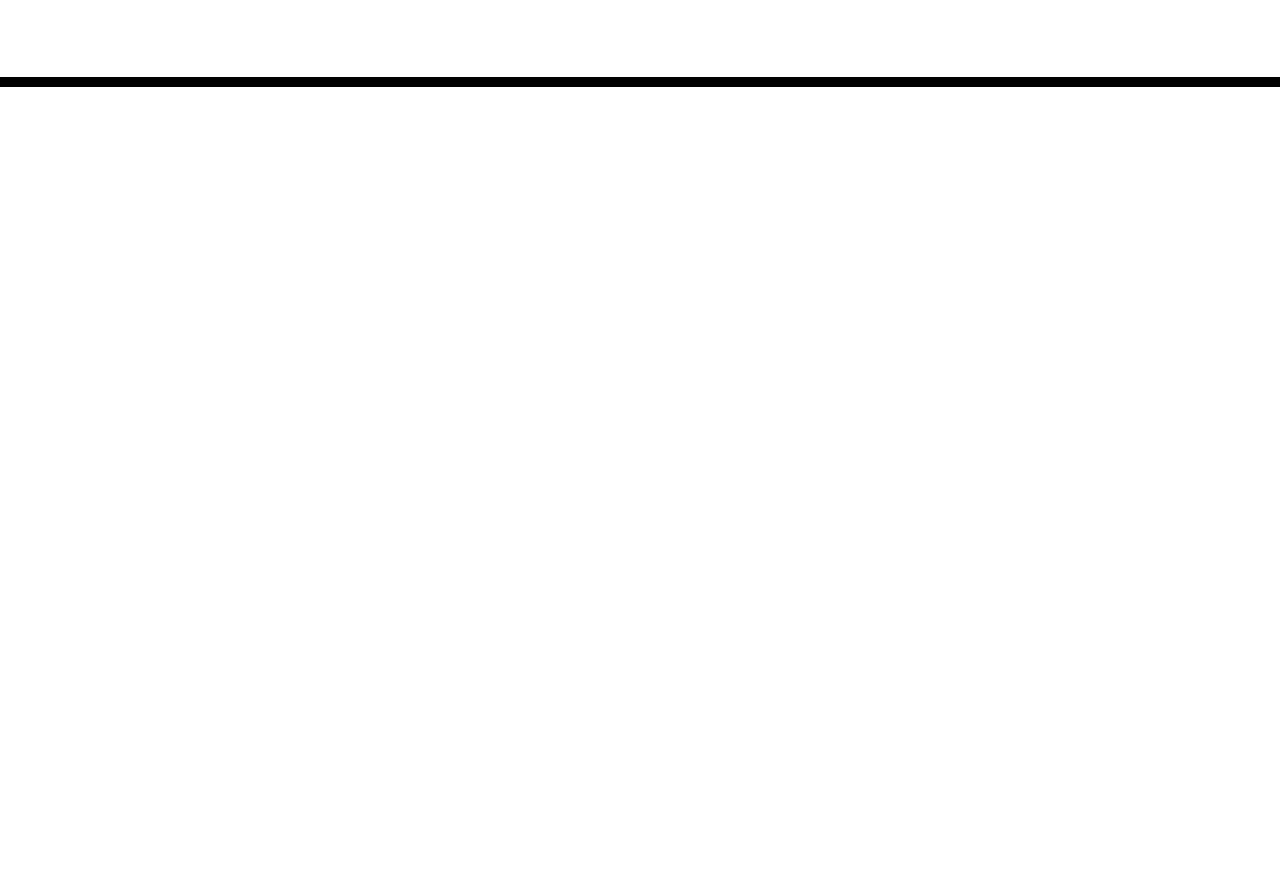
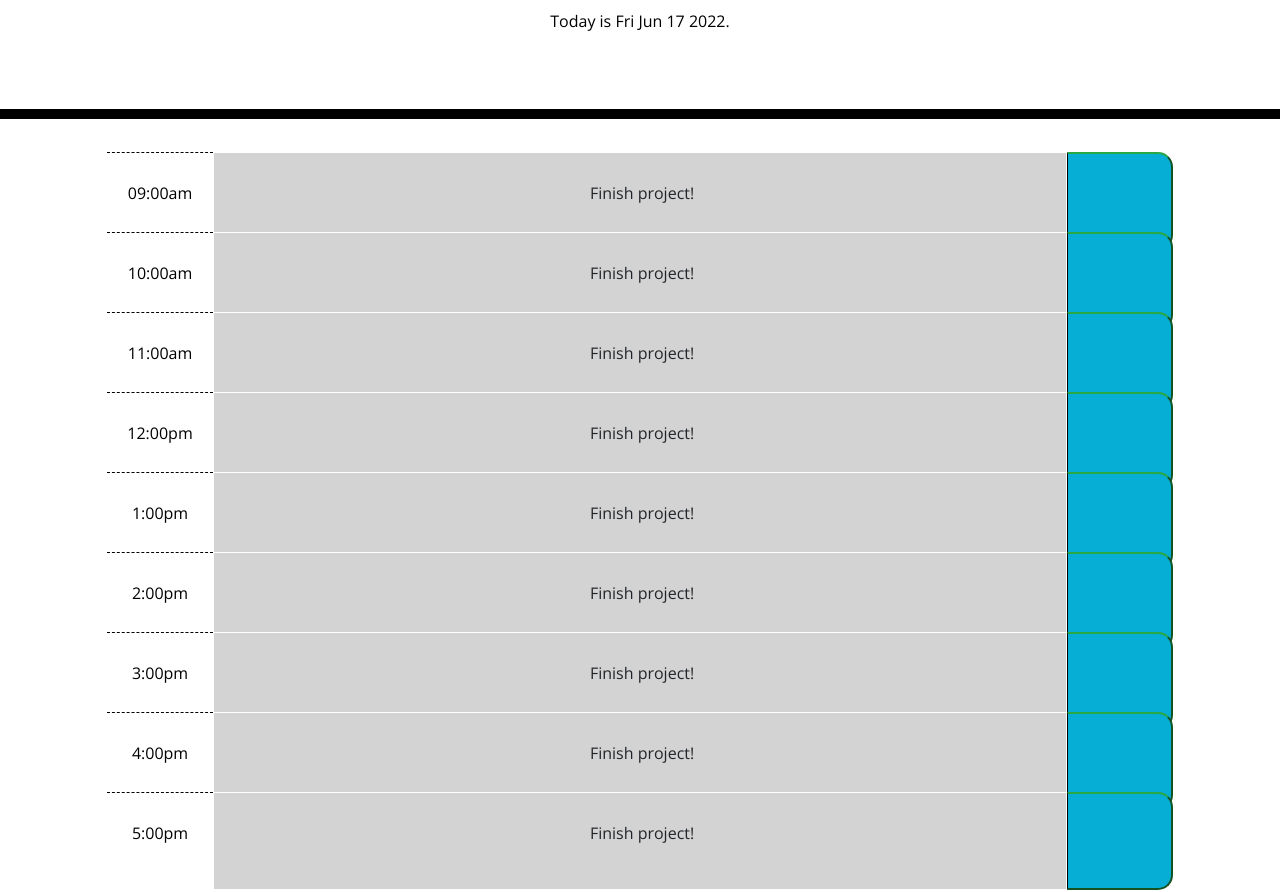
Before and after one commit to clairecashmore17/super-disco, a plain HTML site: page index.html in a window 1280 px wide. Shown: the part 181-1073 px from the top of the page. Before the commit the page ends 800 px from the top, so only its background shows below. Drawn offline with nearby package versions, Linux system fonts and the light colour scheme; files that its build step writes are made by us from their sources; a web font is replaced by a local one.

Commit message:
main html contents added

```diff
--- a/assets/css/style.css
+++ b/assets/css/style.css
@@ -23,6 +23,7 @@ body {
 
   .description{
     white-space: pre-wrap;
+    background-color: #d3d3d3;
   }
 
   .time-block{
--- a/assets/js/script.js
+++ b/assets/js/script.js
@@ -0,0 +1,4 @@
+// Get today's date and display on the front
+var dateToday = new Date();
+
+document.getElementById("date-time").innerHTML=dateToday.toDateString();
--- a/index.html
+++ b/index.html
@@ -8,6 +8,8 @@
       rel="stylesheet"
       href="https://stackpath.bootstrapcdn.com/bootstrap/4.3.1/css/bootstrap.min.css"
     />
+
+    <link rel="stylesheet" href="https://cdnjs.cloudflare.com/ajax/libs/jqueryui/1.12.1/themes/base/jquery-ui.min.css">
     <link
       rel="stylesheet"
       href="https://use.fontawesome.com/releases/v5.8.1/css/all.css"
@@ -18,7 +20,8 @@
       href="https://fonts.googleapis.com/css?family=Open+Sans&display=swap"
       rel="stylesheet"
     />
-    <link rel="stylesheet" href="style.css" />
+    <link rel="stylesheet" href="https://cdnjs.cloudflare.com/ajax/libs/open-iconic/1.1.1/font/css/open-iconic-bootstrap.min.css" />
+    <link rel="stylesheet" href="./assets/css/style.css" />
     <title>Work Day Scheduler</title>
   </head>
 
@@ -26,13 +29,113 @@
     <header class="jumbotron">
       <h1 class="display-3">Work Day Scheduler</h1>
       <p class="lead">A simple calendar app for scheduling your work day</p>
+      <p class="current-date">Today is <span id="date-time"></span>.</p>
       <p id="currentDay" class="lead"></p>
     </header>
-    <div class="container">
-      <!-- Timeblocks go here -->
+    <div class="container col-12">
+      <!-- Time block for 9am -->
+      <section class="time-block row justify-content-md-center">
+        <div class="hour col-1 ">
+            <p>09:00am</p>
+        </div>
+        <div class="description border border-white col-8 ">
+            <p> Finish project!</p>
+        </div>
+        <button id="save-task" class = "col-1 saveBtn btn-block btn-success "><span class="oi oi-lock-locked"></span></button>
+      </section>
+
+            <!-- Time block for 10am -->
+      <section class="time-block row justify-content-md-center">
+        <div class="hour col-1 ">
+            <p>10:00am</p>
+        </div>
+        <div class="description border border-white col-8 ">
+            <p> Finish project!</p>
+        </div>
+        <button id="save-task" class = "col-1 saveBtn btn-block btn-success "><span class="oi oi-lock-locked"></span></button>
+      </section>
+
+      <!-- Time block for 11am -->
+      <section class="time-block row justify-content-md-center">
+        <div class="hour col-1 ">
+            <p>11:00am</p>
+        </div>
+        <div class="description border border-white col-8 ">
+            <p> Finish project!</p>
+        </div>
+        <button id="save-task" class = "col-1 saveBtn btn-block btn-success "><span class="oi oi-lock-locked"></span></button>
+      </section>
+
+            <!-- Time block for 12pm -->
+      <section class="time-block row justify-content-md-center">
+        <div class="hour col-1 ">
+            <p>12:00pm</p>
+        </div>
+        <div class="description border border-white col-8 ">
+            <p> Finish project!</p>
+        </div>
+        <button id="save-task" class = "col-1 saveBtn btn-block btn-success "><span class="oi oi-lock-locked"></span></button>
+      </section>
+
+            <!-- Time block for 1pm -->
+      <section class="time-block row justify-content-md-center">
+        <div class="hour col-1 ">
+            <p>1:00pm</p>
+        </div>
+        <div class="description border border-white col-8 ">
+            <p> Finish project!</p>
+        </div>
+        <button id="save-task" class = "col-1 saveBtn btn-block btn-success "><span class="oi oi-lock-locked"></span></button>
+      </section>
+
+        <!-- Time block for 2pm -->
+      <section class="time-block row justify-content-md-center">
+        <div class="hour col-1 ">
+            <p>2:00pm</p>
+        </div>
+        <div class="description border border-white col-8 ">
+            <p> Finish project!</p>
+        </div>
+        <button id="save-task" class = "col-1 saveBtn btn-block btn-success "><span class="oi oi-lock-locked"></span></button>
+      </section>
+
+     <!-- Time block for 3pm -->
+      <section class="time-block row justify-content-md-center">
+        <div class="hour col-1 ">
+            <p>3:00pm</p>
+        </div>
+        <div class="description border border-white col-8 ">
+            <p> Finish project!</p>
+        </div>
+        <button id="save-task" class = "col-1 saveBtn btn-block btn-success "><span class="oi oi-lock-locked"></span></button>
+      </section>
+
+
+        <!-- Time block for 4pm -->
+      <section class="time-block row justify-content-md-center">
+        <div class="hour col-1 ">
+            <p>4:00pm</p>
+        </div>
+        <div class="description border border-white col-8 ">
+            <p> Finish project!</p>
+        </div>
+        <button id="save-task" class = "col-1 saveBtn btn-block btn-success "><span class="oi oi-lock-locked"></span></button>
+      </section>
+
+        <!-- Time block for 5pm -->
+      <section class="time-block row justify-content-md-center">
+        <div class="hour col-1 ">
+            <p>5:00pm</p>
+        </div>
+        <div class="description border border-white col-8 ">
+            <p> Finish project!</p>
+        </div>
+        <button id="save-task" class = "col-1 saveBtn btn-block btn-success "><span class="oi oi-lock-locked"></span></button>
+      </section>
     </div>
 
     <script src="https://code.jquery.com/jquery-3.4.1.min.js"></script>
     <script src="https://cdnjs.cloudflare.com/ajax/libs/moment.js/2.24.0/moment.min.js"></script>
+    <script src="./assets/js/script.js"></script>
   </body>
 </html>
```
